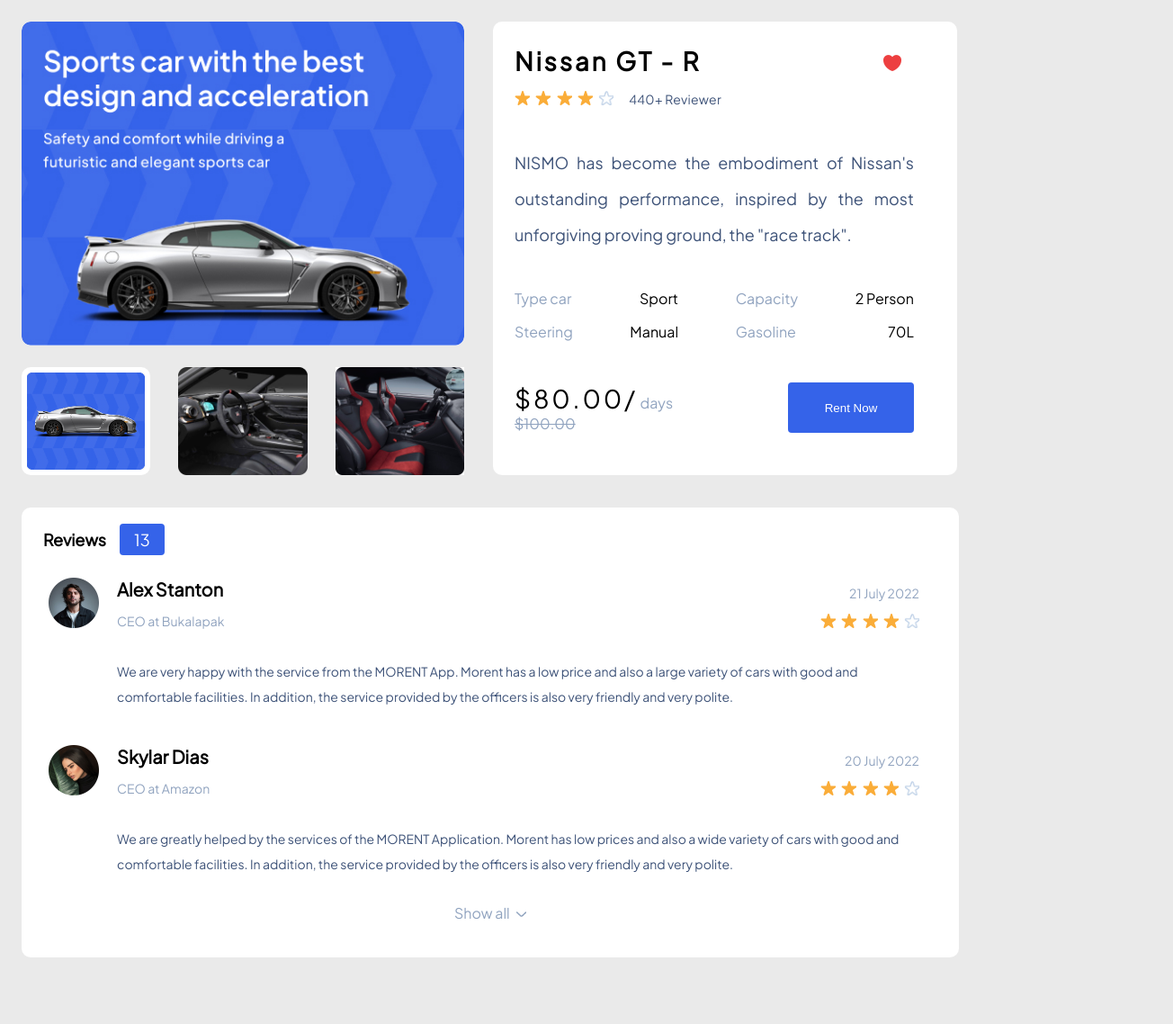
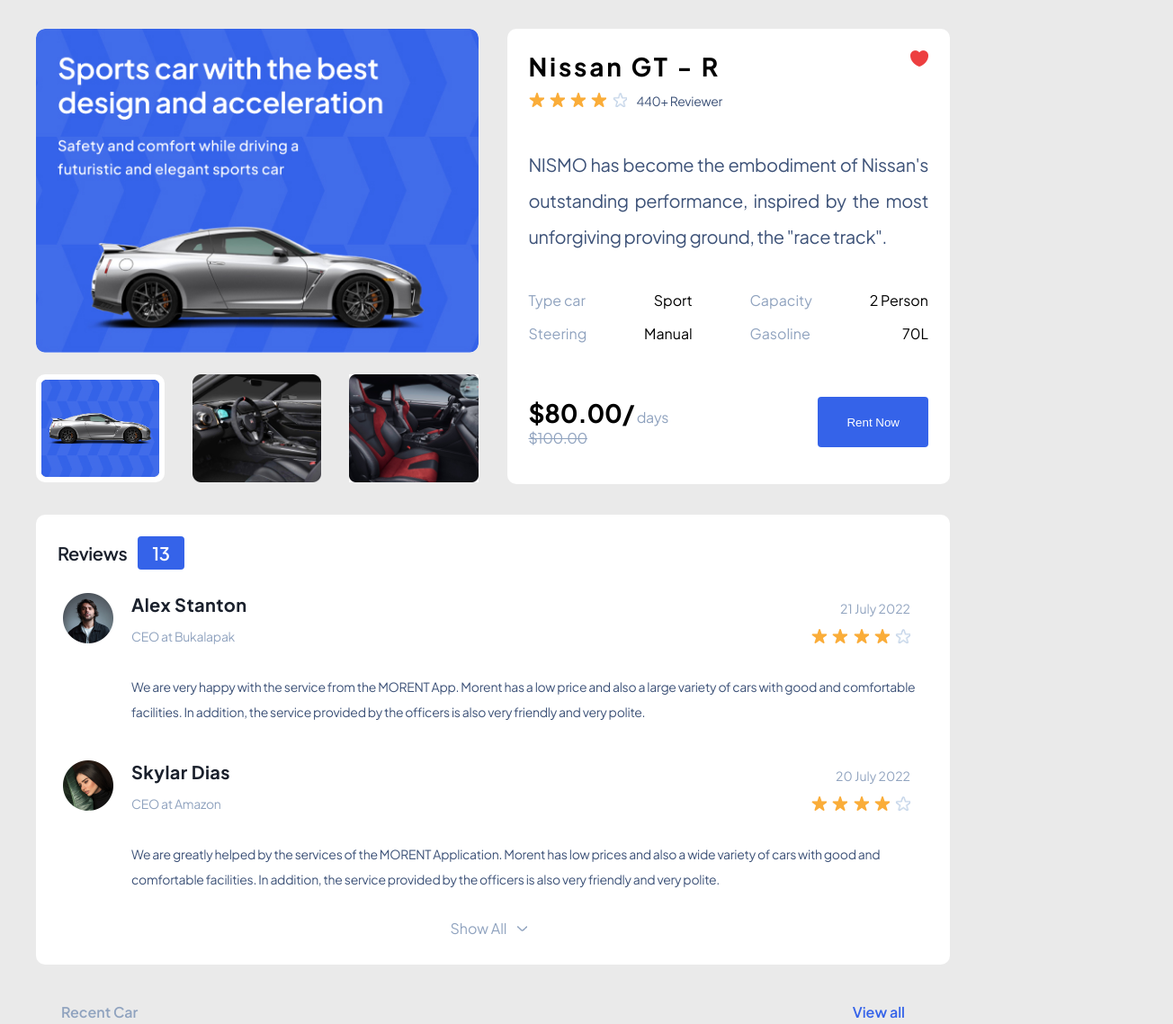
Before and after one commit to BohdanaMorozova/h8, a plain HTML site: page index.html in a window 1280 px wide. Shown: the whole page at 90% size, 1304 px wide, since content can reach past the window. Before the commit the page ends 1080 px from the top, so only its background shows below. Drawn offline with Linux system fonts and the light colour scheme.

Commit message:
edits to the first part  of hw

```diff
--- a/index.html
+++ b/index.html
@@ -5,101 +5,103 @@
     <meta http-equiv="X-UA-Compatible" content="IE=edge" />
     <meta name="viewport" content="width=device-width, initial-scale=1.0" />
     <link
-      href="https://fonts.googleapis.com/css2?family=Plus+Jakarta+Sans&display=swap"
+      href="https://fonts.googleapis.com/css2?family=Plus+Jakarta+Sans:wght@100;200;400;500;600;700&display=swap"
       rel="stylesheet"
     />
     <link rel="stylesheet" href="style.css" />
     <title>h8</title>
   </head>
   <body>
-    <div>
+    <div class="main">
       <div class="flexbox-container">
-        <div class="flexbox-item flexbox-item-1">
-          <img class="img" src="View.jpg" alt="car" />
-          <div class="galery">
-            <img class="border" src="View1.jpg" alt="mini car" />
-            <img src="View2.jpg" alt="rudder" />
-            <img src="View 3.jpg" alt="cabin" />
+        <div class="carreview">
+          <img class="img" src="/images/view.jpg" alt="car" />
+          <div class="galery flexbox-item">
+            <img class="border" src="/images/view1.jpg" alt="mini car" />
+            <img src="/images/view2.jpg" alt="rudder" />
+            <img src="/images/view3.jpg" alt="cabin" />
           </div>
         </div>
 
-        <div class="flexbox-item flexbox-item-2">
-          <p>
-            <b><span>Nissan GT - R</span></b>
-            <img class="heart_img" src="heart.jpg" alt="heart" />
-          </p>
-          <div class="mark_n_followers">
-            <div class="stars">
-              <img src="star.jpg" alt="star" />
-              <img src="star.jpg" alt="star" />
-              <img src="star.jpg" alt="star" />
-              <img src="star.jpg" alt="star" />
-              <img src="star_empty.jpg" alt="empty_star" />
+        <div class="description_n_details">
+          <div>
+            <div class="flexbox-item">
+              <span>Nissan GT - R</span>
+              <img class="heart_img" src="/images/heart.jpg" alt="heart" />
             </div>
-            <span-2>440+ Reviewer</span-2>
+            <div class="mark_n_followers">
+              <div class="stars flexbox-item">
+                <img src="/images/star.jpg" alt="star" />
+                <img src="/images/star.jpg" alt="star" />
+                <img src="/images/star.jpg" alt="star" />
+                <img src="/images/star.jpg" alt="star" />
+                <img src="/images/star_empty.jpg" alt="empty_star" />
+              </div>
+              <span-reviewer class="text text--sm">440+ Reviewer</span-reviewer>
+            </div>
           </div>
-          <p class="description">
+          <p class="description text text--xl">
             NISMO has become the embodiment of Nissan's outstanding performance,
             inspired by the most unforgiving proving ground, the "race track".
           </p>
-          <div class="type_car">
-            <div class="column_1">
+          <div class="block-s-parametramy-automobilya flexbox-item">
+            <div class="text text--muted">
               <p>Type car</p>
               <p>Steering</p>
             </div>
-            <div class="column_2">
+            <div class="type_car_n_capacity">
               <p>Sport</p>
               <p>Manual</p>
             </div>
-            <div class="column_3">
+            <div class="text text--muted">
               <p>Capacity</p>
               <p>Gasoline</p>
             </div>
-            <div class="column_4">
+            <div class="type_car_n_capacity">
               <p>2 Person</p>
               <p>70L</p>
             </div>
           </div>
-          <div class="price">
+          <div class="price flexbox-item">
             <div>
-              <span>$80.00/</span>
-              <span_3>
+              <span-p>$80.00/</span-p>
+              <span_3 class="text--muted">
                 days<br />
                 <s>$100.00</s></span_3
               >
             </div>
-            <button class="button">Rent Now</button>
+            <button class="rent-button">Rent Now</button>
           </div>
         </div>
       </div>
 
-      <div class="flexbox-item flexbox-item-3">
-        <div class="reviews">
-          <b>Reviews</b>
-          <span_5>13</span_5>
+      <div class="all_reviews">
+        <div class="reviews text text--xl text--fw">
+          Reviews
+          <span_number>13</span_number>
         </div>
 
         <div>
-          <div class="main-review-AS">
-            <div class="reviewer_info">
-              <img class="photo_AS" src="AS.jpg" alt="man" />
-              <div class="review_AS">
-                <b class="name">Alex Stanton</b>
-                <p class="profession">CEO at Bukalapak</p>
+          <div class="flexbox-item">
+            <div class="reviewer-info">
+              <img class="photo_reviewer" src="/images/as.jpg" alt="man" />
+              <div class="review">
+                <b class="text text--xl text--b">Alex Stanton</b>
+                <p class="text text--sm text--muted">CEO at Bukalapak</p>
               </div>
             </div>
             <div class="date_n_mark">
               <p class="date">21 July 2022</p>
-              <div class="star">
-                <img src="star.jpg" alt="star" />
-                <img src="star.jpg" alt="star" />
-                <img src="star.jpg" alt="star" />
-                <img src="star.jpg" alt="star" />
-                <img src="star_empty.jpg" alt="empty_star" />
+              <div class="star flexbox-item">
+                <img src="/images/star.jpg" alt="star" />
+                <img src="/images/star.jpg" alt="star" />
+                <img src="/images/star.jpg" alt="star" />
+                <img src="/images/star.jpg" alt="star" />
+                <img src="/images/star_empty.jpg" alt="empty_star" />
               </div>
             </div>
           </div>
-          <p class="feedback_1">
+          <p class="feedback_review text text--sm">
             We are very happy with the service from the MORENT App. Morent has a
             low price and also a large variety of cars with good and comfortable
             facilities. In addition, the service provided by the officers is
@@ -108,26 +110,26 @@
         </div>
 
         <div>
-          <div class="main-review-SD">
-            <div class="reviewer_info_2">
-              <img class="photo_SD" src="SD.jpg" alt="woman" />
-              <div class="review_SD">
-                <b class="name">Skylar Dias</b>
-                <p class="profession">CEO at Amazon</p>
+          <div class="flexbox-item">
+            <div class="reviewer-info">
+              <img class="photo_reviewer" src="/images/sd.jpg" alt="woman" />
+              <div class="review">
+                <b class="text text--xl text--b">Skylar Dias</b>
+                <p class="text text--sm text--muted">CEO at Amazon</p>
               </div>
             </div>
-            <div class="date_n_mark_2">
-              <p class="date_2">20 July 2022</p>
-              <div class="star_2">
-                <img src="star.jpg" alt="star" />
-                <img src="star.jpg" alt="star" />
-                <img src="star.jpg" alt="star" />
-                <img src="star.jpg" alt="star" />
-                <img src="star_empty.jpg" alt="empty_star" />
+            <div class="date_n_mark">
+              <p class="date">20 July 2022</p>
+              <div class="star flexbox-item">
+                <img src="/images/star.jpg" alt="star" />
+                <img src="/images/star.jpg" alt="star" />
+                <img src="/images/star.jpg" alt="star" />
+                <img src="/images/star.jpg" alt="star" />
+                <img src="/images/star_empty.jpg" alt="empty_star" />
               </div>
             </div>
           </div>
-          <p class="feedback_2">
+          <p class="feedback_review text text--sm">
             We are greatly helped by the services of the MORENT Application.
             Morent has low prices and also a wide variety of cars with good and
             comfortable facilities. In addition, the service provided by the
@@ -136,8 +138,15 @@
         </div>
 
         <div class="extra">
-          <p class="text">Show all</p>
-          <img class="pointer" src="Vector.jpg" alt="pointer down" />
+          <p class="text text--muted">Show All</p>
+          <img class="pointer" src="/images/vector.jpg" alt="pointer down" />
+        </div>
+      </div>
+
+      <div class="recent_car_block">
+        <div class="recent_car_view flexbox-item">
+          <div class="text text--muted text--fw">Recent Car</div>
+          <div class="view-all text--fw">View all</div>
         </div>
       </div>
     </div>
--- a/style.css
+++ b/style.css
@@ -1,32 +1,67 @@
 body {
   background-color: rgb(234, 234, 234);
+}
+
+.main {
   font-family: "Plus Jakarta Sans", sans-serif;
+  margin: 32px;
+  width: 100%;
+  height: 100%;
 }
 
 .flexbox-container {
   display: flex;
+  max-width: 1016px;
+  justify-content: space-between;
+  margin-bottom: 32px;
 }
 
 .flexbox-item {
-  margin: 16px;
-  flex-flow: row wrap;
+  display: flex;
+  justify-content: space-between;
 }
 
-.flexbox-item-1 {
+.text {
+  font-weight: 400;
+  font-size: 16px;
+  color: #3d5278;
+}
+
+.text--muted {
+  color: #90a3bf;
+}
+
+.text--sm {
+  font-size: 14px;
+  letter-spacing: -0.02em;
+}
+
+.text--xl {
+  font-size: 20px;
+  letter-spacing: -0.02em;
+}
+
+.text--b {
+  font-weight: 700;
+  color: #1a202c;
+  letter-spacing: 0.02em;
+}
+
+.text--fw {
+  font-weight: 600;
+}
+
+.carreview {
   width: 492px;
   height: 508px;
 }
 
 .img {
   height: 360px;
-  width: 492px;
   border-radius: 10px;
 }
 
 .galery {
-  display: inline-flex;
-  justify-content: space-between;
-  width: 492px;
   height: 120px;
   margin-top: 20px;
 }
@@ -36,88 +71,69 @@
   border-radius: 10px;
 }
 
-.flexbox-item-2 {
+.description_n_details {
   background: white;
-  width: 492px;
-  height: 494px;
+  height: 482px;
   justify-content: space-around;
-  padding: 10px 0px 0px 24px;
+  padding: 24px 24px 0px 24px;
   border-radius: 10px;
+  margin-left: 32px;
 }
 
 span {
   font-size: 28px;
+  font-weight: 700;
   letter-spacing: 0.1em;
 }
 
 .heart_img {
   width: 20px;
   height: 18px;
-  margin-left: 200px;
 }
 
 .stars {
-  display: flex;
-  justify-content: space-between;
   height: 16px;
   width: 110px;
 }
 
-span-2 {
-  font-size: 14px;
-  color: #3d5278;
+span-reviewer {
   letter-spacing: 0.02em;
   padding-left: 10px;
 }
 
 .mark_n_followers {
   display: flex;
-  justify-content: space-between;
-  width: 230px;
+  justify-content: flex-start;
+  margin-top: 12px;
 }
 
 .description {
-  font-size: 18px;
   line-height: 40px;
   text-align: justify;
-  color: #3d5278;
-  width: 444px;
-  height: 120px;
   margin-top: 42px;
 }
 
-.type_car {
-  display: flex;
-  justify-content: space-between;
-  width: 444px;
+.block-s-parametramy-automobilya {
   height: 120px;
   margin-top: 24px;
 }
 
-.column_1,
-.column_3 {
-  color: #90a3bf;
-}
-
-.column_2,
-.column_4 {
+.type_car_n_capacity {
   text-align: end;
 }
 
-span_3,
-span_4 {
-  color: #90a3bf;
+.price {
+  margin-top: 14px;
+  letter-spacing: -0.02em;
 }
 
-.price {
-  width: 444px;
-  display: flex;
-  justify-content: space-between;
+span-p {
+  font-size: 28px;
+  font-weight: 700;
 }
 
-.button {
-  height: 56px;
-  width: 140px;
+.rent-button {
+  padding: 16px 32px;
   background: #3563e9;
   color: white;
   border: none;
@@ -125,61 +141,48 @@
   cursor: pointer;
 }
 
-.flexbox-item-3 {
-  width: 994px;
+.all_reviews {
+  width: 968px;
   height: 452px;
   background: white;
   padding: 24px;
   border-radius: 10px;
 }
 
-span_5 {
-  box-sizing: content-box;
+span_number {
   background: #3563e9;
   color: white;
-  width: 44px;
-  height: 28px;
   padding: 6px 16px;
   margin-left: 12px;
   border-radius: 4px;
 }
 
 .reviews {
-  width: 136px;
-  height: 28px;
-  font-size: 18px;
+  display: flex;
+  align-items: center;
+  color: #1a202c;
 }
 
-.photo_AS {
+.photo_reviewer {
   height: 56px;
   width: 56px;
   margin-right: 10px;
 }
 
-.review_AS {
+.review {
   display: flex;
   flex-direction: column;
   margin-left: 10px;
 }
 
-.reviewer_info {
+.reviewer-info {
   display: flex;
   margin: 26px 0px 0px 6px;
 }
 
-.name {
-  font-size: 20px;
-}
-
-.profession,
 .date {
   color: #90a3bf;
   font-size: 14px;
-}
-
-.main-review-AS {
-  display: flex;
-  justify-content: space-between;
 }
 
 .date {
@@ -187,8 +190,6 @@
 }
 
 .star {
-  display: flex;
-  justify-content: space-between;
   height: 16px;
   width: 110px;
 }
@@ -199,19 +200,10 @@
   margin: 20px;
 }
 
-.feedback_1 {
-  color: #3d5278;
+.feedback_review {
   height: 56px;
-  width: 896px;
-  margin-left: 82px;
-  font-size: 14px;
+  padding-left: 82px;
   line-height: 200%;
-}
-
-.photo_SD {
-  height: 56px;
-  width: 56px;
-  margin-right: 10px;
 }
 
 .review_SD {
@@ -220,67 +212,29 @@
   margin-left: 10px;
 }
 
-.reviewer_info_2 {
-  display: flex;
-  margin: 26px 0px 0px 6px;
-}
-
-.name {
-  font-size: 20px;
-}
-
-.profession,
-.date_2 {
-  color: #90a3bf;
-  font-size: 14px;
-}
-
-.main-review-SD {
-  display: flex;
-  justify-content: space-between;
-}
-
-.date_2 {
-  text-align: right;
-}
-
-.star_2 {
-  display: flex;
-  justify-content: space-between;
-  height: 16px;
-  width: 110px;
-}
-
-.date_n_mark_2 {
-  flex-direction: column;
-  justify-content: space-between;
-  margin: 20px;
-}
-
-.feedback_2 {
-  color: #3d5278;
-  height: 56px;
-  width: 896px;
-  margin-left: 82px;
-  font-size: 14px;
-  line-height: 200%;
-}
-
 .extra {
   display: flex;
   justify-content: center;
   align-items: center;
-}
-
-.text {
-  color: #90a3bf;
-  font-size: 16px;
-  height: 24px;
-  width: 68px;
+  cursor: pointer;
 }
 
 .pointer {
   height: 6px;
   width: 12px;
-  cursor: pointer;
+  padding: 10px;
 }
+
+.recent_car_block {
+  width: 1016px;
+  height: 992px;
+}
+
+.recent_car_view {
+  padding: 0px 50px 0px 28px;
+  margin-top: 42px;
+}
+
+.view-all {
+  color: #3563e9;
+}
```
Also changed, not shown: images/as.jpg (renamed from AS.jpg), images/heart.jpg (renamed from heart.jpg), images/sd.jpg (renamed from SD.jpg), images/star.jpg (renamed from star.jpg), images/star_empty.jpg (renamed from star_empty.jpg), images/vector.jpg (renamed from Vector.jpg), images/view.jpg (renamed from View.jpg), images/view1.jpg (renamed from View1.jpg), images/view2.jpg (renamed from View2.jpg), images/view3.jpg (renamed from View 3.jpg), 2 other files.
